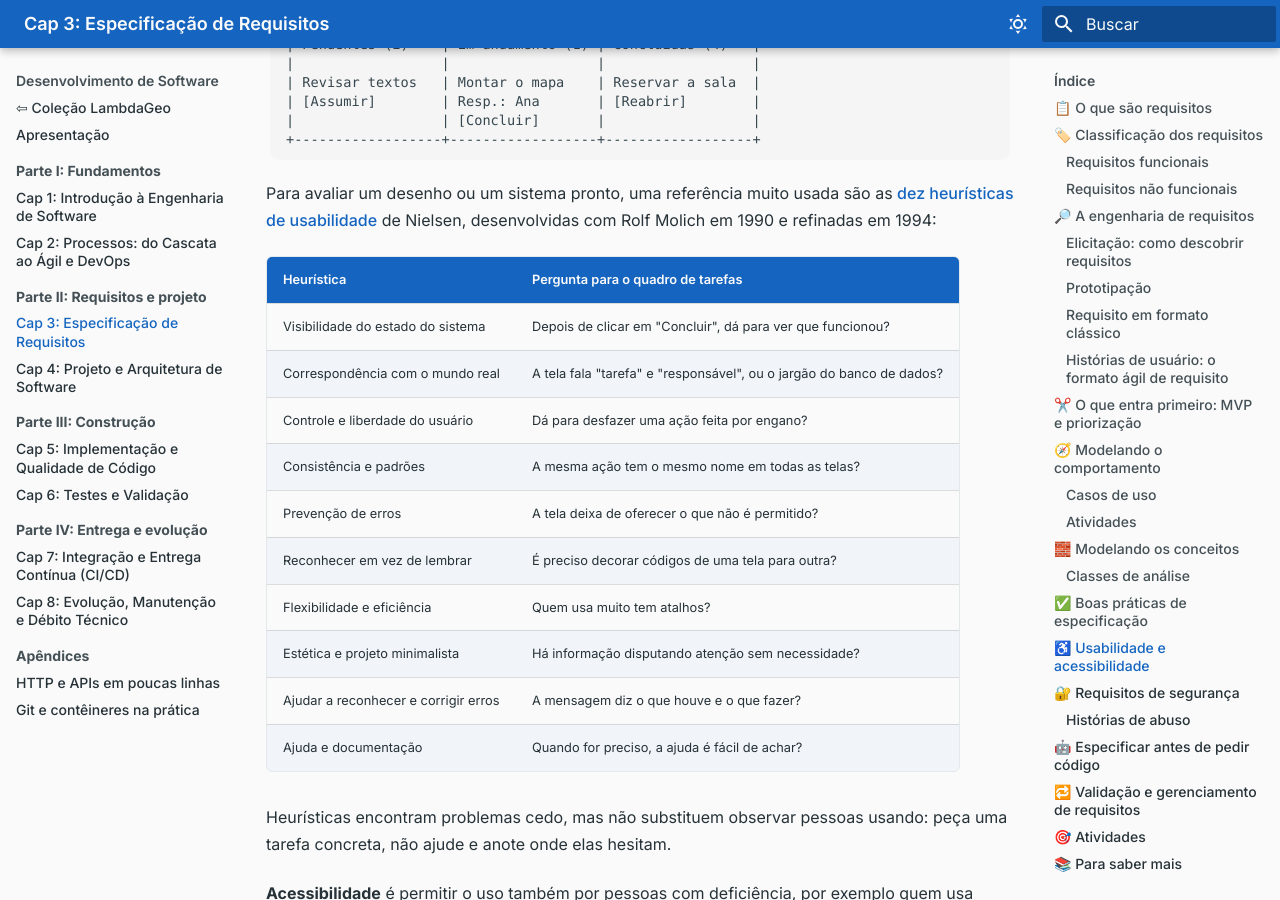
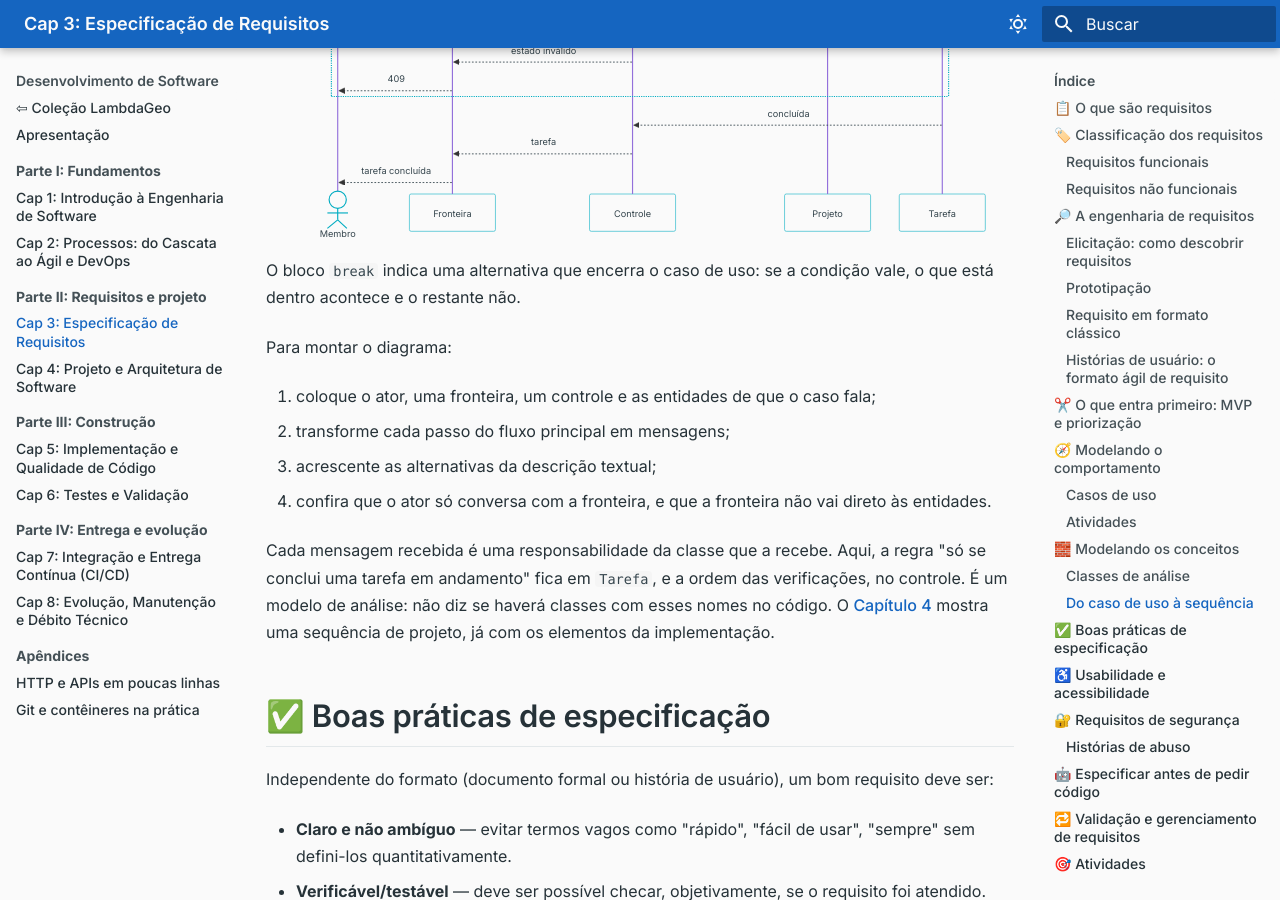
Before and after one commit to lambdageo-edu/book-engenharia-de-software, an MkDocs documentation site: the page built from docs/capitulos/03_especificacao_requisitos.md, in a window 1280 px wide and 900 px high, scrolled down 11692 px. Built offline with MkDocs 1.6.1 and Material for MkDocs 9.7.7, drawn with Linux system fonts in a browser that asks for light colours; some of the changed text lies outside the part shown.

Commit message:
Compose no desenvolvimento e sequência a partir de um caso de uso
Apêndice de Git e contêineres: compose.dev.yaml com recarga automática.
Cap. 3: diagrama de sequência de Concluir tarefa com fronteira, controle
e entidades. Cap. 4: ligação entre a sequência de análise e a de projeto.

Co-Authored-By: Claude Sonnet 5.5 <noreply@anthropic.com>
Claude-Session: https://claude.ai/code/session_012bE8URAXDT9a1qc7U92QJo

````diff
--- a/docs/capitulos/03_especificacao_requisitos.md
+++ b/docs/capitulos/03_especificacao_requisitos.md
@@ -255,6 +255,55 @@ Para distribuir as responsabilidades, uma classificação conhecida, de Ivar Jac
 
 Os substantivos são só um começo: nem todos viram classes, e alguns conceitos não aparecem no texto. Os **cartões CRC** (classe, responsabilidades, colaboradores) ajudam a testar o modelo em equipe: cada pessoa representa uma classe, e o grupo encena um caso de uso. O [Capítulo 4](04_projeto_arquitetura.md) transforma este modelo em um diagrama de projeto.
 
+### Do caso de uso à sequência
+
+As classes dizem *quem existe*. Para saber quem faz o quê, percorre-se um caso de uso passo a passo e desenha-se um **diagrama de sequência**: cada coluna é um participante, o tempo corre de cima para baixo e cada seta é um pedido (cheia) ou uma resposta (tracejada). Este realiza o caso *Concluir tarefa*, descrito acima, com os três tipos de classe:
+
+```mermaid
+sequenceDiagram
+    actor M as Membro
+    participant F as Fronteira
+    participant C as Controle
+    participant P as Projeto
+    participant T as Tarefa
+    M->>F: concluir a tarefa
+    F->>C: concluir(usuário, projeto, tarefa)
+    C->>P: o usuário participa? qual é a tarefa?
+    P-->>C: participação e tarefa
+    break não participa ou a tarefa não existe
+        C-->>F: não encontrada
+        F-->>M: 404
+    end
+    C->>P: o usuário é o dono?
+    P-->>C: sim ou não
+    C->>T: o usuário é o responsável?
+    T-->>C: sim ou não
+    break não é dono nem responsável
+        C-->>F: sem permissão
+        F-->>M: 403
+    end
+    C->>T: concluir()
+    break a tarefa não está em andamento
+        T-->>C: estado inválido
+        C-->>F: estado inválido
+        F-->>M: 409
+    end
+    T-->>C: concluída
+    C-->>F: tarefa
+    F-->>M: tarefa concluída
+```
+
+O bloco `break` indica uma alternativa que encerra o caso de uso: se a condição vale, o que está dentro acontece e o restante não.
+
+Para montar o diagrama:
+
+1. coloque o ator, uma fronteira, um controle e as entidades de que o caso fala;
+2. transforme cada passo do fluxo principal em mensagens;
+3. acrescente as alternativas da descrição textual;
+4. confira que o ator só conversa com a fronteira, e que a fronteira não vai direto às entidades.
+
+Cada mensagem recebida é uma responsabilidade da classe que a recebe. Aqui, a regra "só se conclui uma tarefa em andamento" fica em `Tarefa`, e a ordem das verificações, no controle. É um modelo de análise: não diz se haverá classes com esses nomes no código. O [Capítulo 4](04_projeto_arquitetura.md) mostra uma sequência de projeto, já com os elementos da implementação.
+
 ## ✅ Boas práticas de especificação
 
 Independente do formato (documento formal ou história de usuário), um bom requisito deve ser:
@@ -399,6 +448,7 @@ Ferramentas modernas de gestão de produto (Jira, Linear, Azure Boards) e de doc
 8. Desenhe no papel um protótipo de baixa fidelidade da devolução de um livro, mostre a um colega e registre o que mudou nos requisitos.
 9. Para o mesmo aplicativo, identifique as classes de análise e justifique dois candidatos que você rejeitou.
 10. Avalie uma tela de um sistema que você usa com três das heurísticas e tente cumprir a mesma tarefa só com o teclado. Escreva um requisito de acessibilidade verificável para o que falhou.
+11. Desenhe o diagrama de sequência do caso de uso que você descreveu no item 6, com fronteira, controle e entidades, incluindo uma alternativa. Alguma mensagem revelou uma responsabilidade que faltava nas classes do item 9?
 
 ## 📚 Para saber mais
 
````
Also changed, not shown: docs/apendices/git_conteineres.md (+32 -0 lines), docs/capitulos/04_projeto_arquitetura.md (+1 -1 lines).
